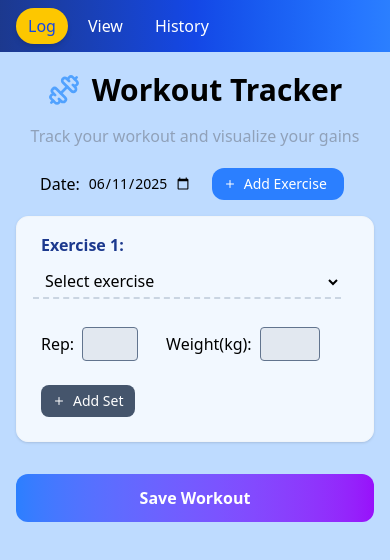
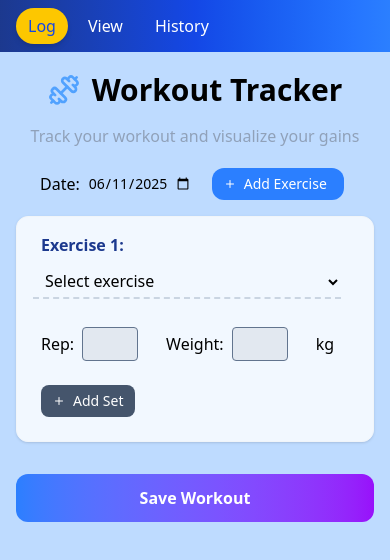
Before and after one commit to fifibox/progressive-overload-tracker, a React app: page /#/ in a window 390 px wide. Shown: the top 560 px of the page. Built offline with nearby package versions, Linux system fonts and the light colour scheme; the HTML template or start-up script is replaced by a standard one.

Commit message:
improve weight input UX with  mobile number keyboard support

```diff
--- a/src/components/SetForm.jsx
+++ b/src/components/SetForm.jsx
@@ -34,15 +34,18 @@ function SetForm({ value = {}, onChange }) {
         />
       </label>
       <label>
-        <span className="mr-2">Weight(kg):</span>
+        <span className="mr-2">Weight:</span>
         <input
           type="number"
+          inputMode="numeric"
+          pattern="\d*"
           name="weight"
           value={value.weight || ''}
           onChange={handleChange}
-          className="w-15 sm:w-30 md:w-auto px-2 py-1 bg-slate-200 border border-slate-500 rounded-sm"
+          className="w-14 sm:w-30 md:w-auto px-2 py-1 bg-slate-200 border border-slate-500 rounded-sm"
         />
       </label>
+      <span>kg</span>
       <span className="hidden sm:inline  text-cyan-700">
         Volume: {value.rep && value.weight ? (value.rep * value.weight).toFixed(0) + ' kg' : '  '}
       </span>
```
